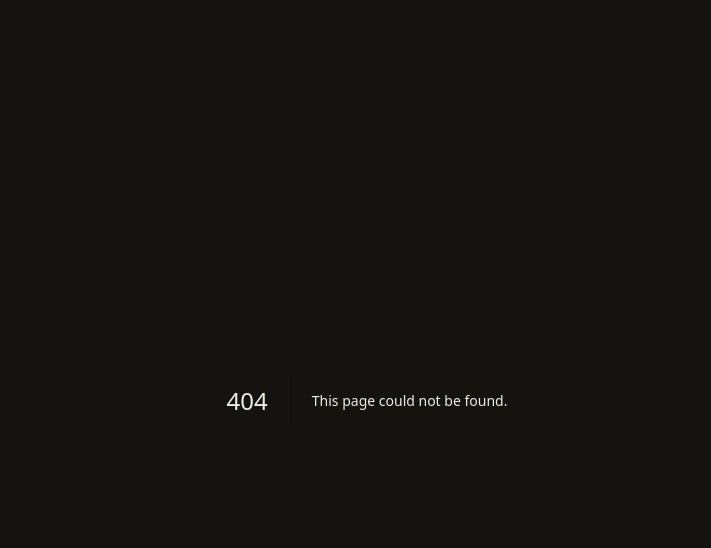
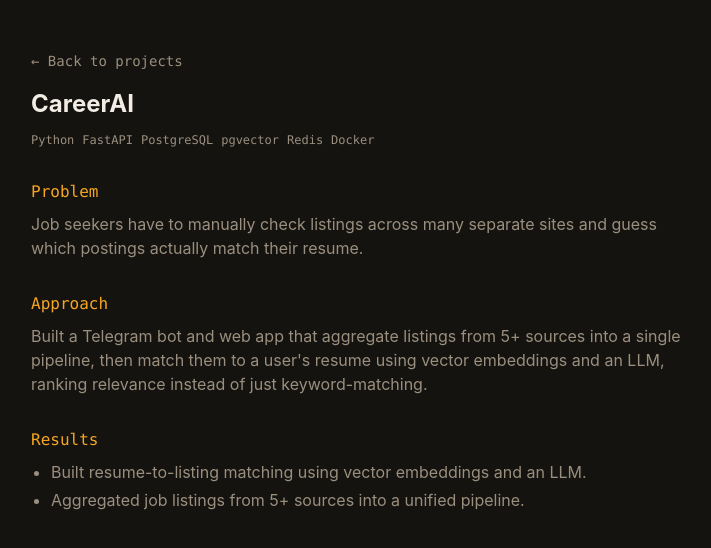
Before and after one commit to 1st0r1k/portfolio, a Next.js app: page /portfolio/projects/careerai in a window 1280 px wide. Before the commit this address had no page. Shown: the top 548 px of the page, without its empty margins (273-984 px from the left). Built offline with nearby package versions, Linux system fonts and the light colour scheme.

Commit message:
feat: add /projects/[slug] case-study detail route

```diff
--- /dev/null
+++ b/src/app/projects/[slug]/page.tsx
@@ -0,0 +1,23 @@
+import type { Metadata } from 'next'
+import { ProjectDetail } from '@/components/ProjectDetail'
+import { content } from '@/content'
+
+export function generateStaticParams() {
+  return content.en.projects.entries.map((project) => ({ slug: project.slug }))
+}
+
+export function generateMetadata({ params }: { params: { slug: string } }): Metadata {
+  const project = content.en.projects.entries.find((p) => p.slug === params.slug)
+  return {
+    title: project ? `${project.title} — Artem Bugrov` : 'Project — Artem Bugrov',
+    description: project?.description,
+  }
+}
+
+export default function ProjectPage({ params }: { params: { slug: string } }) {
+  return (
+    <div className="mx-auto max-w-3xl p-8 lg:p-12">
+      <ProjectDetail slug={params.slug} />
+    </div>
+  )
+}
```
Also changed, not shown: 1 other file (tests, documents, lock files or other folders).
